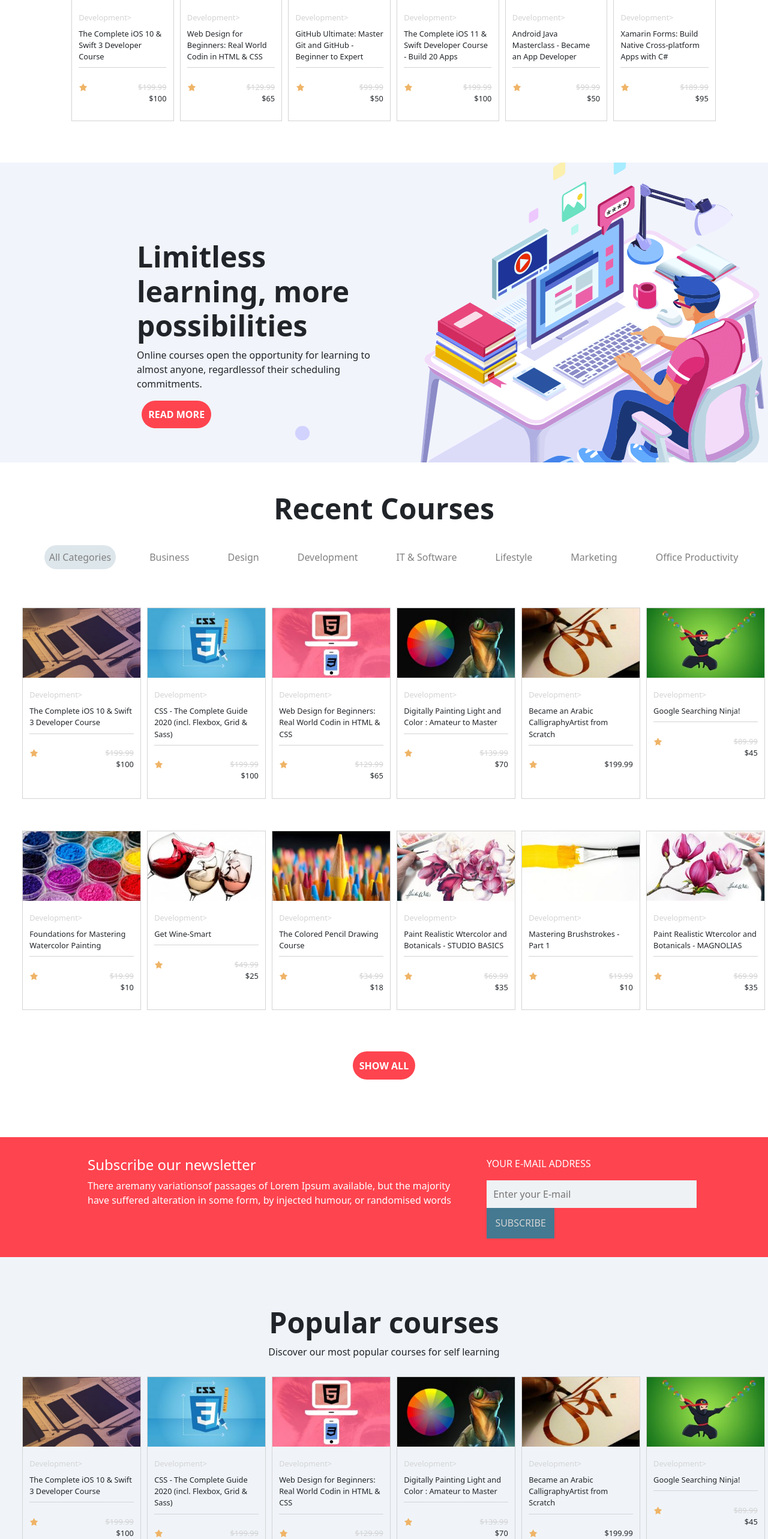
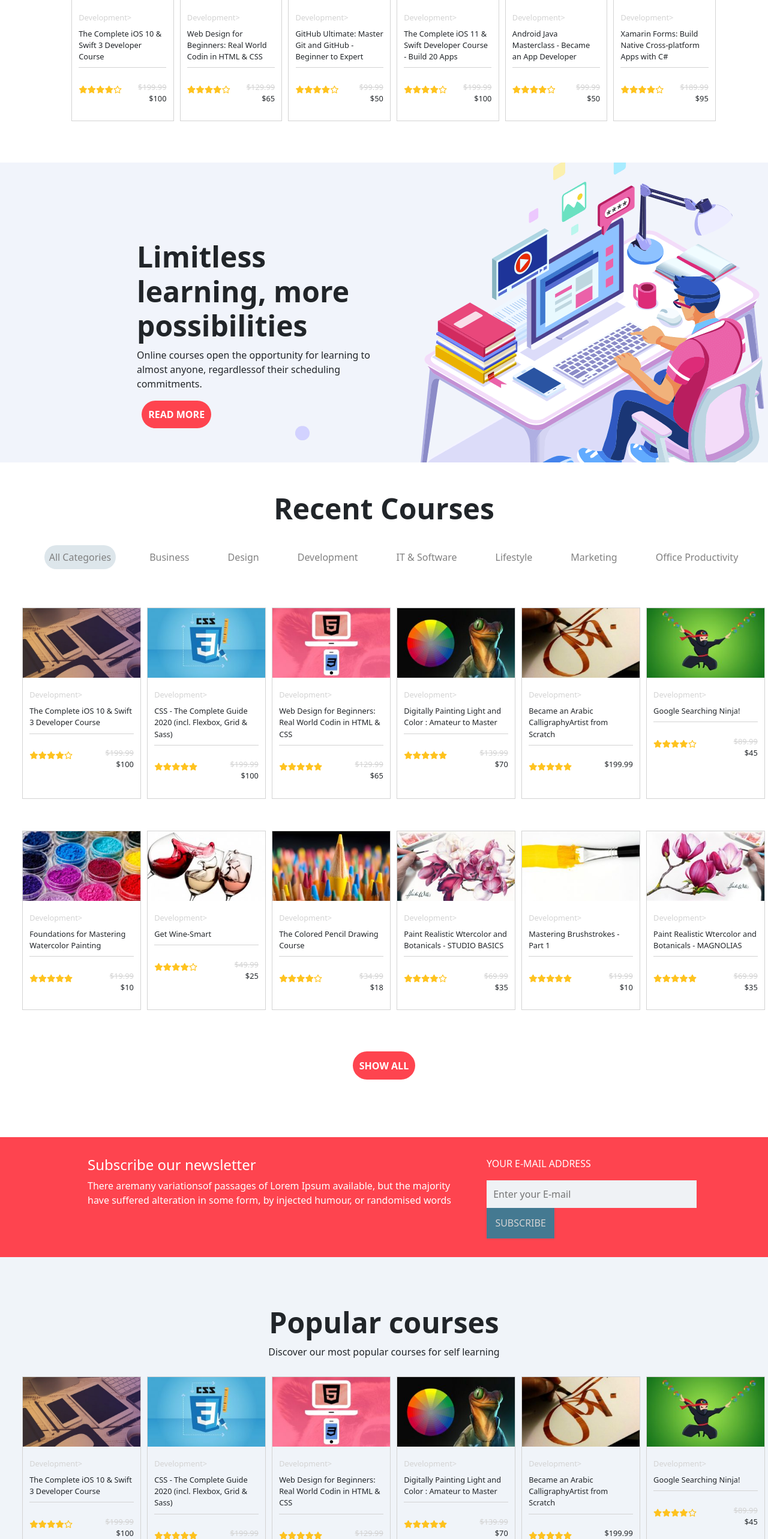
Before and after one commit to vittorioaquilino/proj-html-vuejs, a Vue app: page / in a window 1280 px wide. Shown: the part 840-3406 px from the top of the page at 60% size. Built offline with nearby package versions, Linux system fonts and the light colour scheme.

Commit message:
add stars

```diff
--- a/src/components/AppPopularCourses.vue
+++ b/src/components/AppPopularCourses.vue
@@ -18,8 +18,20 @@
                     </div>
                     <!-- price -->
                     <div class="price">
+                        <!-- stars -->
                         <div class="price-vote">
-                            <img class="star" src="../assets/images/starfull.svg" alt="">
+                            <span
+                            v-for="( index) in convertVote(element.vote)"
+                            :key="index"
+                            class="star">
+                                <i class="fa-solid fa-star"></i>
+                            </span>
+                            <span
+                            v-for="( index) in 5 - convertVote(element.vote)"
+                            :key="index + 10"
+                            class="star">
+                                <i class="fa-regular fa-star"></i>
+                            </span>
                         </div>
                         <div class="price-number">
                             <p class="old">{{ element.oldprice }}</p>
@@ -50,7 +62,7 @@ export default {
                     img:"895786_7b4b_2-544x322.jpg",
                     title: "Development>",
                     text: "The Complete iOS 10 & Swift 3 Developer Course",
-                    vote: 9,
+                    vote: 8,
                     oldprice: "$199.99",
                     newprice: "$100",
                 },
@@ -89,11 +101,18 @@ export default {
                     img: "1776542_30b1-272x161.jpg",
                     title: "Development>",
                     text: "Google Searching Ninja!",
-                    vote: 9.5,
+                    vote: 7,
                     oldprice: "$89.99",
                     newprice: "$45",
                 },
-            ]
+            ],
+        }
+    },
+    methods: {
+        convertVote(vote) {
+            const convertedVote = vote / 2;
+            const roundedVote = Math.ceil(convertedVote);
+            return roundedVote;
         }
     }
 }
@@ -157,6 +176,10 @@ export default {
             }
       }
 
+      .price-vote i {
+          font-size: .8rem;
+          color: $brand-star-color;
+      }
 }
 
 .before-next {
--- a/src/components/AppPopularDevCourses.vue
+++ b/src/components/AppPopularDevCourses.vue
@@ -20,7 +20,18 @@
                     <!-- price -->
                     <div class="price">
                         <div class="price-vote">
-                            <img class="star" src="../assets/images/starfull.svg" alt="">
+                            <span
+                            v-for="( index) in convertVote(element.vote)"
+                            :key="index"
+                            class="star">
+                                <i class="fa-solid fa-star"></i>
+                            </span>
+                            <span
+                            v-for="( index) in 5 - convertVote(element.vote)"
+                            :key="index + 10"
+                            class="star">
+                                <i class="fa-regular fa-star"></i>
+                            </span>
                         </div>
                         <div class="price-number">
                             <p class="old">{{ element.oldprice }}</p>
@@ -44,7 +55,7 @@ export default {
                     img:"895786_7b4b_2-272x161.jpg",
                     title: "Development>",
                     text: "The Complete iOS 10 & Swift 3 Developer Course",
-                    vote: 9,
+                    vote: 8,
                     oldprice: "$199.99",
                     newprice: "$100",
                 },
@@ -52,7 +63,7 @@ export default {
                     img: "246154_d8b0_3-272x161.jpg",
                     title: "Development>",
                     text: "Web Design for Beginners: Real World Codin in HTML & CSS",
-                    vote: 9.5,
+                    vote: 8,
                     oldprice: "$129.99",
                     newprice: "$65",
                 },
@@ -60,7 +71,7 @@ export default {
                     img: "752950_b773-272x161.jpg",
                     title: "Development>",
                     text: "GitHub Ultimate: Master Git and GitHub - Beginner to Expert",
-                    vote: 9,
+                    vote: 8,
                     oldprice: "$99.99",
                     newprice: "$50",
                 },
@@ -68,7 +79,7 @@ export default {
                     img: "1253188_58f7_2-272x161.jpg",
                     title: "Development>",
                     text: "The Complete iOS 11 & Swift Developer Course - Build 20 Apps",
-                    vote: 9,
+                    vote: 8,
                     oldprice: "$199.99",
                     newprice: "$100",
                 },
@@ -76,7 +87,7 @@ export default {
                     img: "919872_ed54_6-272x161.jpg",
                     title: "Development>",
                     text: "Android Java Masterclass - Became an App Developer",
-                    vote: 9,
+                    vote: 8,
                     oldprice: "$99.99",
                     newprice: "$50",
                 },
@@ -84,7 +95,7 @@ export default {
                     img: "951684_9c1a_2-272x161.jpg",
                     title: "Development>",
                     text: "Xamarin Forms: Build Native Cross-platform Apps with C#",
-                    vote: 9,
+                    vote: 8,
                     oldprice: "$189.99",
                     newprice: "$95",
                 },
@@ -102,6 +113,8 @@ export default {
 </script>
 
 <style lang="scss" scoped>
+@import "../style/variables.scss";
+
 .popular-courses {
     margin-top: 4rem;
 
@@ -151,6 +164,11 @@ export default {
         }
 
     }
+
+    .price-vote i {
+        font-size: .8rem;
+        color: $brand-star-color;
+    }
 }
 
 </style>
--- a/src/components/AppRecentCourses.vue
+++ b/src/components/AppRecentCourses.vue
@@ -30,7 +30,18 @@
                     <!-- price -->
                     <div class="price">
                         <div class="price-vote">
-                            <img class="star" src="../assets/images/starfull.svg" alt="">
+                           <span
+                            v-for="( index) in convertVote(element.vote)"
+                            :key="index"
+                            class="star">
+                                <i class="fa-solid fa-star"></i>
+                            </span>
+                            <span
+                            v-for="( index) in 5 - convertVote(element.vote)"
+                            :key="index + 10"
+                            class="star">
+                                <i class="fa-regular fa-star"></i>
+                            </span>
                         </div>
                         <div class="price-number">
                             <p class="old">{{ element.oldprice }}</p>
@@ -60,7 +71,7 @@ export default {
                     img:"895786_7b4b_2-544x322.jpg",
                     title: "Development>",
                     text: "The Complete iOS 10 & Swift 3 Developer Course",
-                    vote: 9,
+                    vote: 8,
                     oldprice: "$199.99",
                     newprice: "$100",
                 },
@@ -99,7 +110,7 @@ export default {
                     img: "1776542_30b1-272x161.jpg",
                     title: "Development>",
                     text: "Google Searching Ninja!",
-                    vote: 9.5,
+                    vote: 8,
                     oldprice: "$89.99",
                     newprice: "$45",
                 },
@@ -115,7 +126,7 @@ export default {
                     img: "366802_6fcc-272x161.jpg",
                     title: "Development>",
                     text: "Get Wine-Smart",
-                    vote: 9.5,
+                    vote: 8,
                     oldprice: "$49.99",
                     newprice: "$25",
                 },
@@ -123,7 +134,7 @@ export default {
                     img: "381588_2e6d_4-272x161.jpg",
                     title: "Development>",
                     text: "The Colored Pencil Drawing Course",
-                    vote: 9.5,
+                    vote: 8,
                     oldprice: "$34.99",
                     newprice: "$18",
                 },
@@ -131,7 +142,7 @@ export default {
                     img: "838056_611a_3-272x161.jpg",
                     title: "Development>",
                     text: "Paint Realistic Wtercolor and Botanicals - STUDIO BASICS",
-                    vote: 9.5,
+                    vote: 8,
                     oldprice: "$69.99",
                     newprice: "$35",
                 },
@@ -152,6 +163,13 @@ export default {
                     newprice: "$35",
                 }
             ],
+        }
+    },
+    methods: {
+        convertVote(vote) {
+            const convertedVote = vote / 2;
+            const roundedVote = Math.ceil(convertedVote);
+            return roundedVote;
         }
     }
 }
@@ -228,6 +246,11 @@ export default {
             }
       }
 
+      .price-vote i {
+          font-size: .8rem;
+          color: $brand-star-color;
+      }
+
 }
 
 .button {
--- a/src/style/variables.scss
+++ b/src/style/variables.scss
@@ -1,2 +1,3 @@
 $brand-primary-color: #fe444f;
 $brand-secondary-color: #447991;
+$brand-star-color: #ffbb00e0;
```
